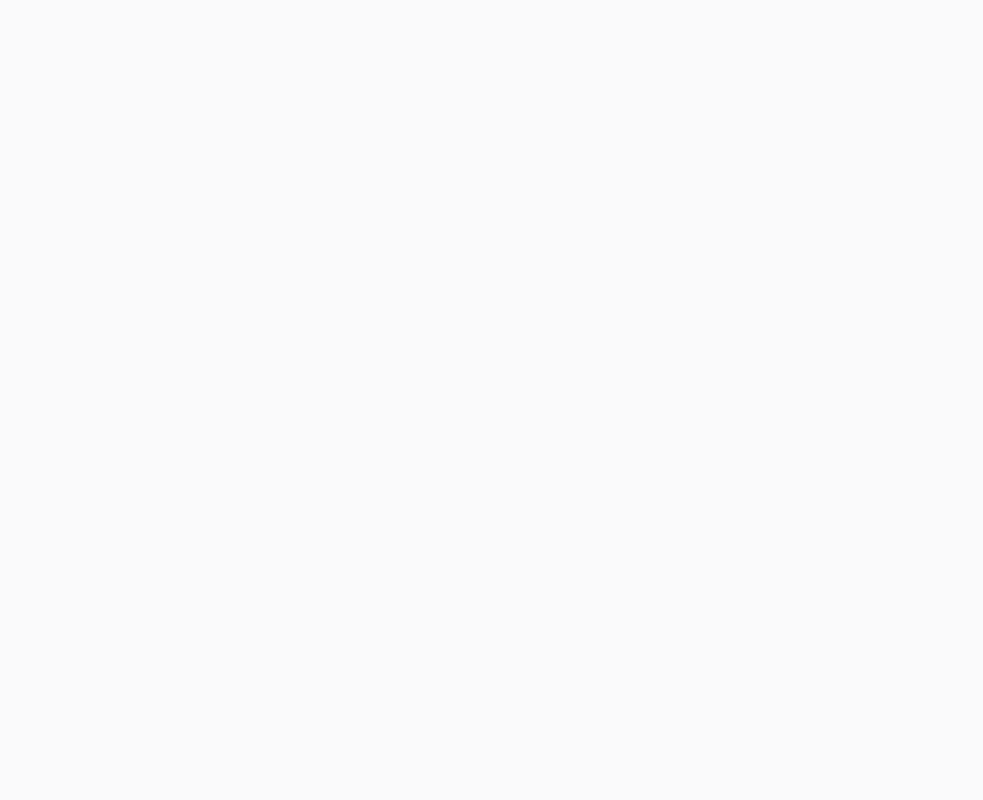
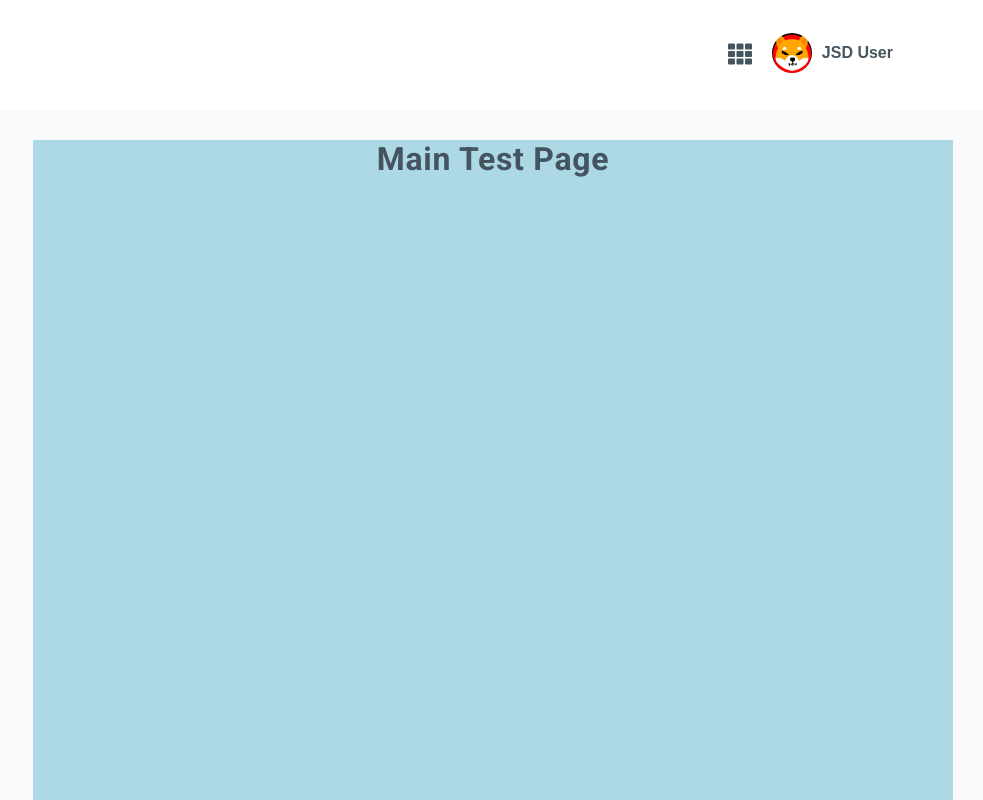
Before and after one commit to anpnguyen/react-typescript-template, a React (Create React App) app: page / in a window 1280 px wide. Shown: the top 800 px of the page, without its empty margins (297-1280 px from the left). Built offline with nearby package versions, Linux system fonts and the light colour scheme.

Commit message:
refactored to imcorporate the new components, redux and utils changes

```diff
--- a/src/components/layout/Layout.tsx
+++ b/src/components/layout/Layout.tsx
@@ -1,17 +1,21 @@
-import {BrowserRouter, Route} from 'react-router-dom';
-import {RouteLocation} from '../../interfaces/route_location.interface';
-import {MainRoutes} from '../../routes/main-routes';
+import { BrowserRouter, Route } from 'react-router-dom';
+import { RouteLocation } from '../../interfaces/route_location.interface';
+import { MainRoutes } from '../../routes/main-routes';
+import { Sidebar } from '../sidebar/Sidebar';
 
 import './Layout.css';
+import { TopNavBar } from './top-navigation-bar/TopNavbar';
 
 export const Layout = (): JSX.Element => {
     return (
         <BrowserRouter>
             <Route
                 render={(props: RouteLocation) => (
-					<div className='layout'>
-						<div className='layout__content'>
-							<main className='layout__content-main'>
+                    <div className="layout">
+                        <TopNavBar />
+                        <Sidebar {...props} />
+                        <div className="layout__content">
+                            <main className="layout__content-main">
                                 <MainRoutes />
                             </main>
                         </div>
--- a/src/index.tsx
+++ b/src/index.tsx
@@ -2,13 +2,18 @@
 import ReactDOM from 'react-dom';
 import './index.css';
 import App from './App';
+import { Provider } from 'react-redux';
+import { store } from './redux/store/store';
+
 import reportWebVitals from './reportWebVitals';
 
 ReactDOM.render(
-  <React.StrictMode>
-    <App />
-  </React.StrictMode>,
-  document.getElementById('root')
+    <Provider store={store}>
+        <React.StrictMode>
+            <App />
+        </React.StrictMode>
+    </Provider>,
+    document.getElementById('root')
 );
 
 // If you want to start measuring performance in your app, pass a function
--- a/src/pages/MainTestPage.tsx
+++ /dev/null
@@ -1,7 +0,0 @@
-import React from 'react';
-
-const MainTestPage = () => {
-	return <div></div>;
-};
-
-export default MainTestPage;
--- a/src/routes/main-routes.tsx
+++ b/src/routes/main-routes.tsx
@@ -1,10 +1,16 @@
-import {Route, Switch} from 'react-router-dom';
-import MainTestPage from '../pages/MainTestPage';
+import { Route, Switch } from 'react-router-dom';
+import Customers from '../pages/Customers';
+import Dashboard from '../pages/Dashboard';
+import Orders from '../pages/Orders';
+import Products from '../pages/Products';
 
 export const MainRoutes = (): JSX.Element => {
-	return (
-		<Switch>
-			<Route exact path='/' component={MainTestPage} />
-		</Switch>
-	);
+    return (
+        <Switch>
+            <Route exact path="/" component={Dashboard} />
+            <Route exact path="/orders" component={Orders} />
+            <Route exact path="/customers" component={Customers} />
+            <Route exact path="/products" component={Products} />
+        </Switch>
+    );
 };
```
Lines whose indentation alone changed are shown as unchanged.
